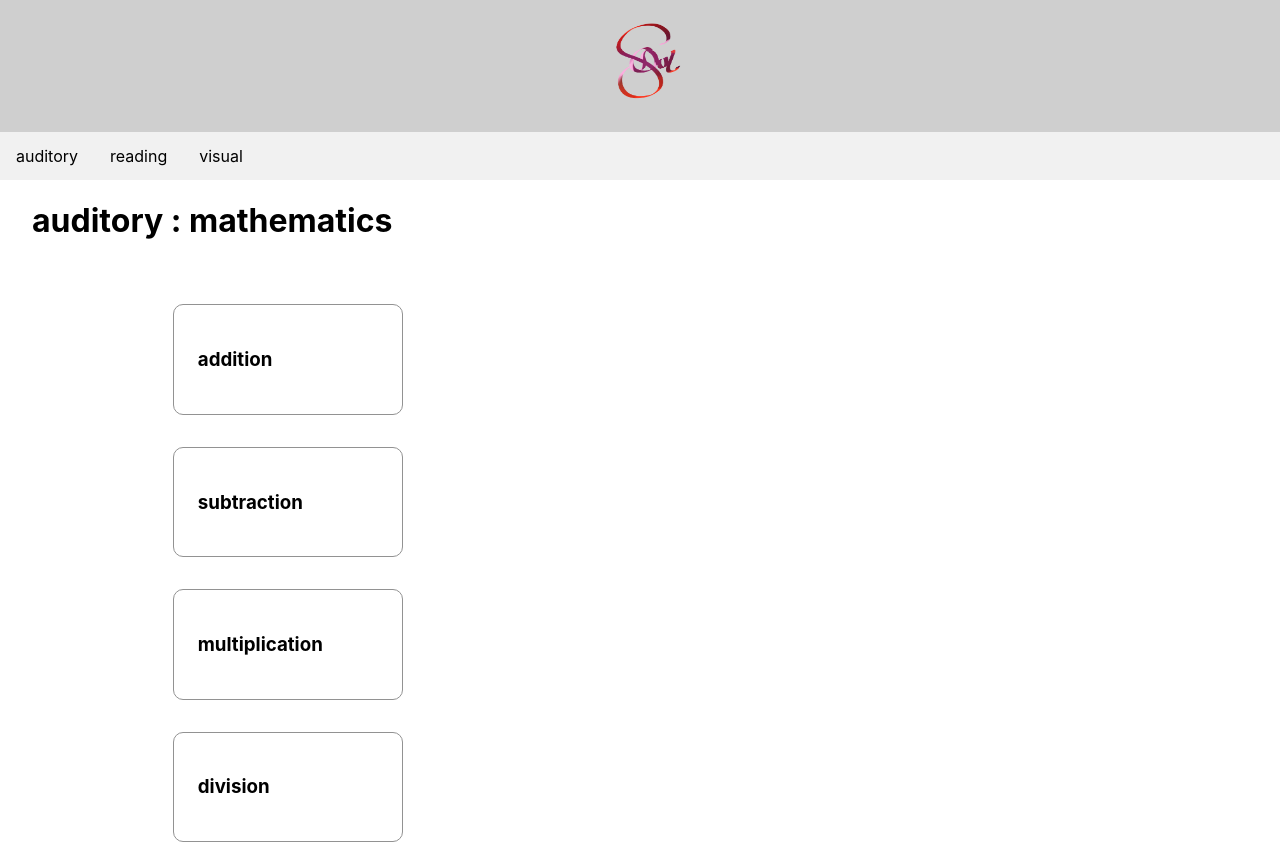
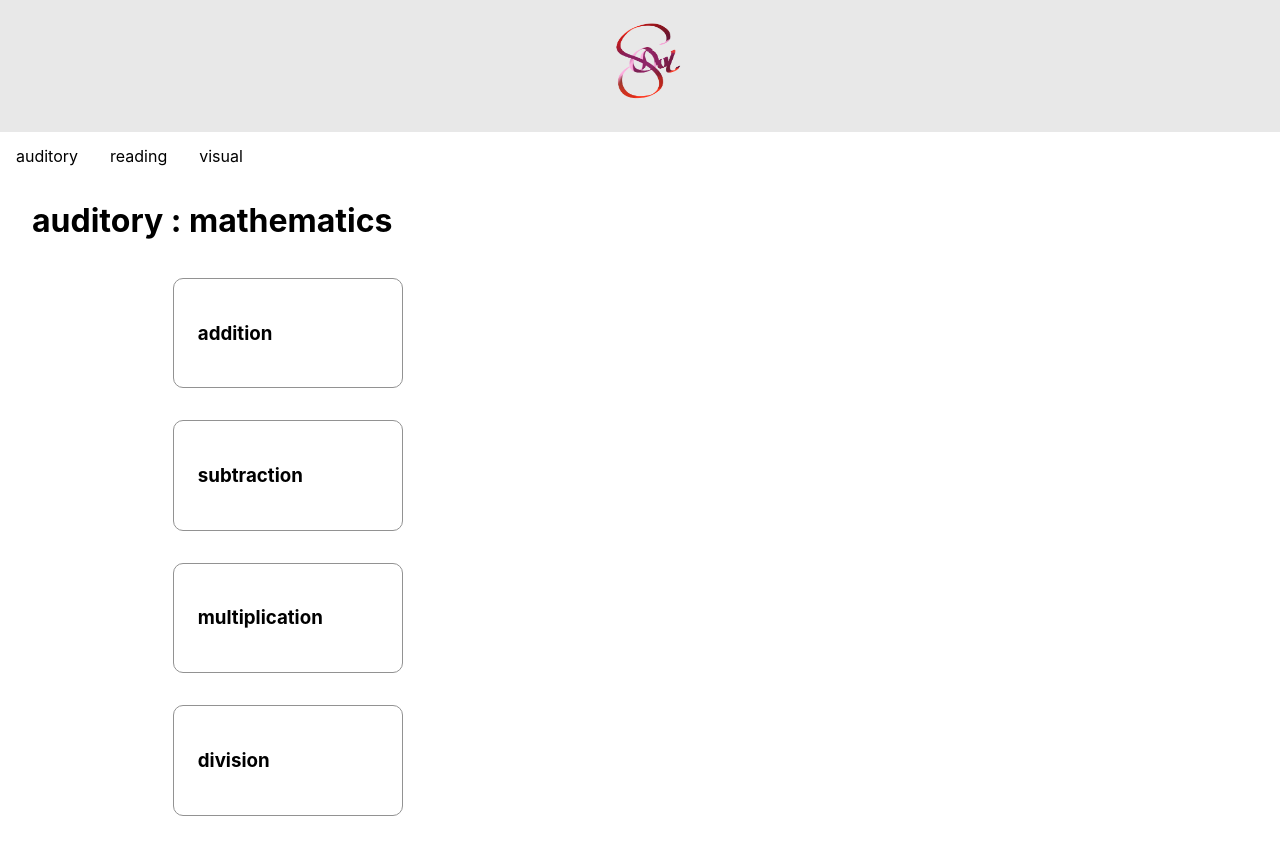
Before and after one commit to demotivate/soful, a Next.js app: page /auditory/math in a window 1280 px wide. After the commit the page ends 832 px from the top, so only its background shows below. Built offline with nearby package versions, Linux system fonts and the light colour scheme.

Commit message:
logo fade in

```diff
--- a/components/layout.module.css
+++ b/components/layout.module.css
@@ -9,7 +9,7 @@
   margin: 0;
   padding: 0;
   overflow: hidden;
-  background-color: rgb(241, 241, 241);
+  background-color: rgb(255, 255, 255);
 }
 
 .navitem{
@@ -25,5 +25,5 @@
 }
 
 .navlink:hover{
-  background-color: rgb(207, 207, 207);
+  background-color: rgb(232, 232, 232);
 }
--- a/styles/Home.module.css
+++ b/styles/Home.module.css
@@ -71,7 +71,6 @@
   justify-content: center;
   flex-wrap: wrap;
   max-width: 800px;
-  margin-top: 3rem;
 }
 .card {
   margin: 1rem;
@@ -128,3 +127,12 @@
     filter: invert(1);
   }
 }
+
+.fadeIn{
+  animation: fadeIn 5s;
+}
+
+@keyframes fadeIn{
+  0% {opacity: 0;}
+  100% {opacity: 1;}
+}
```
Also changed, not shown: pages/index.js (+7 -5 lines).
